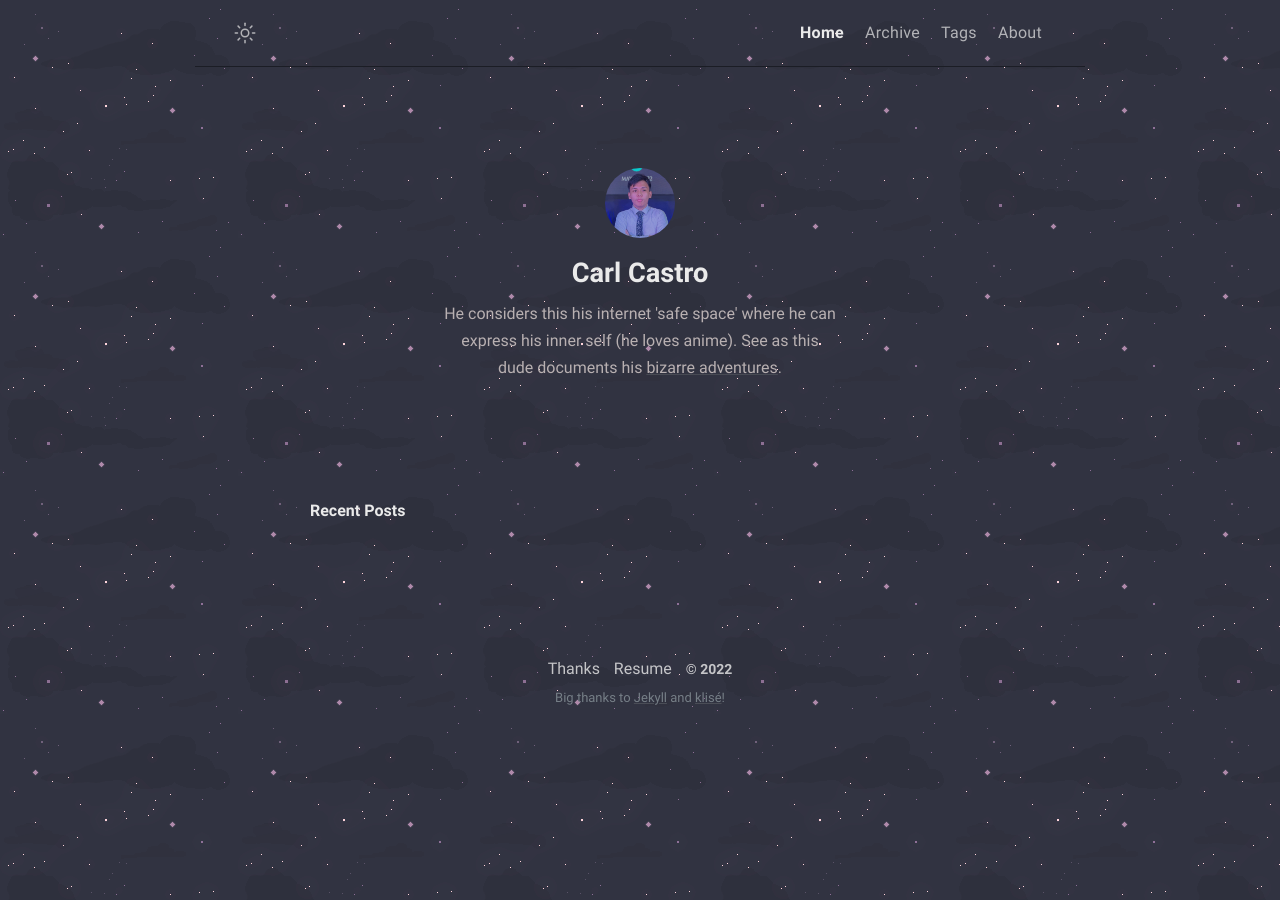
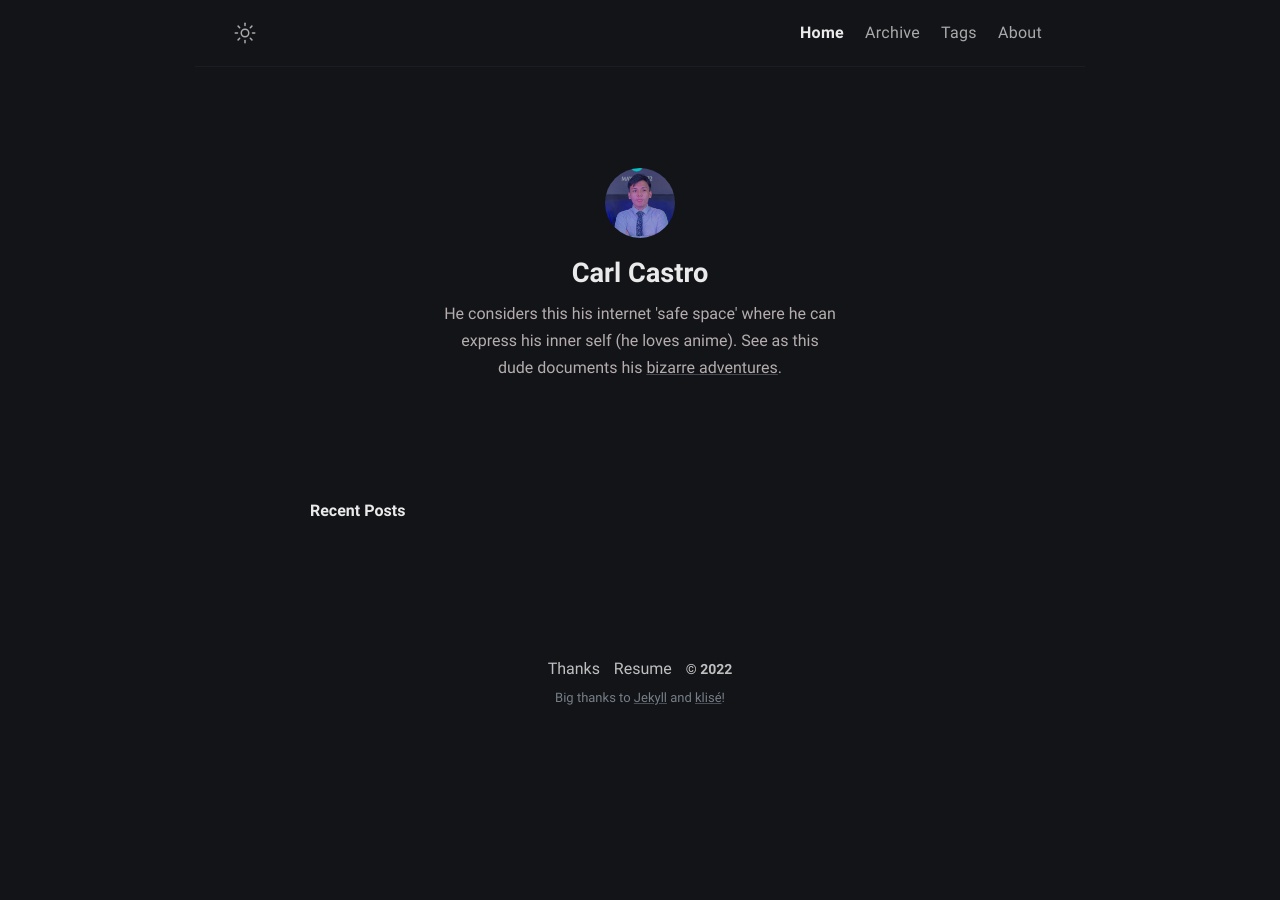
Before and after one commit to philippines69/carlcastroarchives, a Jekyll site: the page built from index.md, in a window 1280 px wide. Built offline with Jekyll 4.4.1, drawn with Linux system fonts in a browser that asks for light colours.

Commit message:
Update header.html

```diff
--- a/_includes/header.html
+++ b/_includes/header.html
@@ -1,11 +1,4 @@
 <head prefix="og: http://ogp.me/ns#">
-
-  <style>
-    body {
-      background-image: url('{{ site.baseurl }}/assets/background/bg.gif');
-      background-size: 238px 238px;
-    }
-    </style>
 
   <meta charset="UTF-8" />
   <meta http-equiv="X-UA-Compatible" content="ie=edge" />
```
